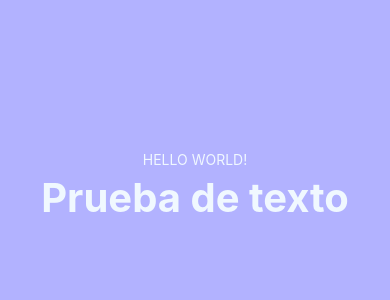
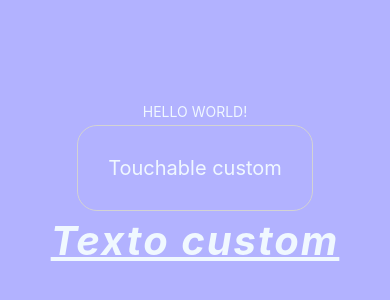
Before and after one commit to SebCasVil/ProgramacionMovilSCV, a React Native app in the folder FirstProject/: screen / in a window 390 px wide. Shown: the part 238-538 px from the top of the page. Built offline with nearby package versions, Linux system fonts and the light colour scheme.

Commit message:
Tarea 3 - Componentes custom

```diff
--- a/FirstProject/App.js
+++ b/FirstProject/App.js
@@ -1,17 +1,25 @@
 import { StatusBar } from 'expo-status-bar';
 import { StyleSheet, Text, View, TouchableHighlight } from 'react-native';
 import { StyledText } from './src/components/StyledText';
+import { CustomText } from './src/components/CustomText';
+import { CustomTouchable } from './src/components/CustomTouchable';
 
 
 // Exportado por defecto (Unicamente se importa esta función cuando se intente importar en otro archivo)
 export default function App() {
   return (
     <View style={styles.container /*{backgroundColor:'red', flex: 1, alignItems: 'center', justifyContent: 'center'}*/}>
-      <TouchableHighlight style={styles.button} onPress={()=> console.log('Press')}>
+    {/* COMPONENTES BASE */}
+      <TouchableHighlight  style={styles.button} onPress={()=> console.log('Press')}>
         <Text style={styles.text}>HELLO WORLD!</Text>
-      </TouchableHighlight>
-      <StyledText text='Prueba de texto' fontSize={40} color='aliceblue' fontWeight='bold'></StyledText>
+      </TouchableHighlight >
+      {/* <StyledText text='Prueba de texto' fontSize={40} color='aliceblue' fontWeight='bold'></StyledText> */}
       <StatusBar style="light" />
+    {/* COMPONENTES PERSONALIZADOS */}
+      <CustomTouchable underlayColor='purple' borderColor='lightgray' borderWidth={1} padding={30} color='aliceblue' fontSize={20} borderRadius={20} contenido='Touchable custom' onPress={() => console.log("Touchable custom press")}></CustomTouchable>
+
+      <CustomText text='Texto custom' fontSize={40} color='aliceblue' fontWeight='bold' fontStyle='italic' textAlign='center' letterSpacing={2} lineHeight={60} textDecorationLine='underline'></CustomText>
+
     </View>
   );
 }
--- /dev/null
+++ b/FirstProject/src/components/CustomText/index.jsx
@@ -0,0 +1,7 @@
+import { Text } from "react-native";
+
+export const CustomText = ({text, fontSize, fontWeight, color, fontStyle, textAlign, letterSpacing, lineHeight,textDecorationLine}) => {
+    return(
+        <Text style={{fontSize, color, fontWeight, fontStyle, textAlign, letterSpacing, lineHeight, textDecorationLine}}>{text}</Text>
+    );
+}
--- /dev/null
+++ b/FirstProject/src/components/CustomTouchable/index.jsx
@@ -0,0 +1,9 @@
+import { TouchableHighlight, Text } from "react-native";
+
+export const CustomTouchable = ({ borderRadius, contenido, onPress, fontSize, color, padding, borderWidth, borderColor, underlayColor   }) => {
+  return (
+    <TouchableHighlight underlayColor={underlayColor} onPress={onPress} style={{ borderRadius, padding, borderWidth, borderColor }}>
+      <Text style={{fontSize, color}}>{contenido}</Text>
+    </TouchableHighlight>
+  );
+};
```
